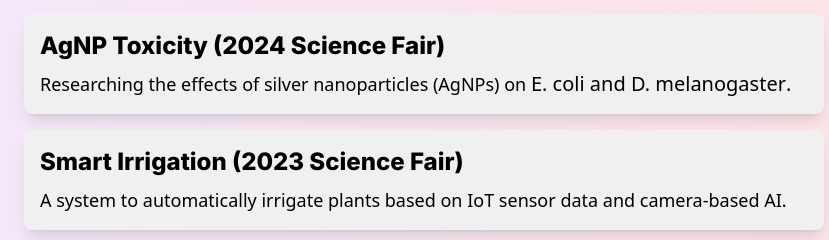
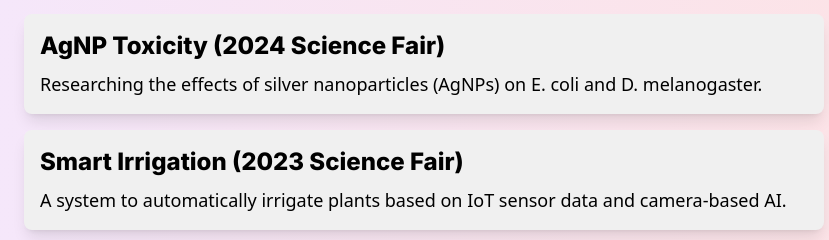
Before and after one commit to anonymousaga/anonymousaga.github.io, a website: page competitions/science_fair/index.html in a window 1280 px wide. Shown: the part 162-402 px from the top of the page, 216-1045 px from the left. Drawn offline with Linux system fonts and the light colour scheme.

Commit message:
fix 2024

```diff
--- a/competitions/science_fair/index.html
+++ b/competitions/science_fair/index.html
@@ -48,7 +48,7 @@
                                         AgNP Toxicity <span class="dark:text-gray-400 text-gray-500"> (2024 Science
                                             Fair)</span></h2>
                                     <div class="flex text-black dark:text-white">
-                                        <p class="text-lg ">Researching the effects of silver nanoparticles (AgNPs) on&nbsp;<div class="italic">E. coli</div>&nbsp;and&nbsp;<div class="italic">D. melanogaster</div>.</p>
+                                        <p class="text-lg ">Researching the effects of silver nanoparticles (AgNPs) on&nbsp;<span class="italic">E. coli</span>&nbsp;and&nbsp;<span class="italic">D. melanogaster</span>.</p>
 
                                     </div>
                                 </div>
```
